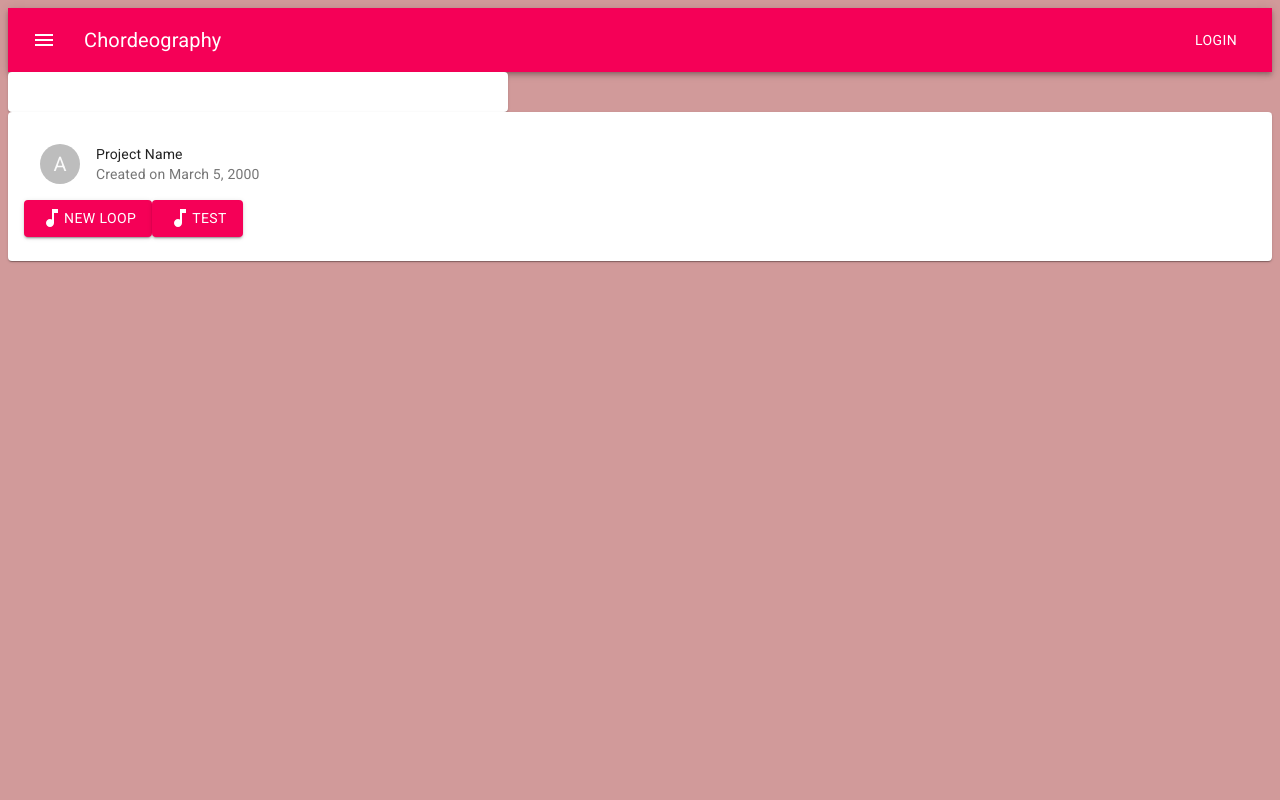
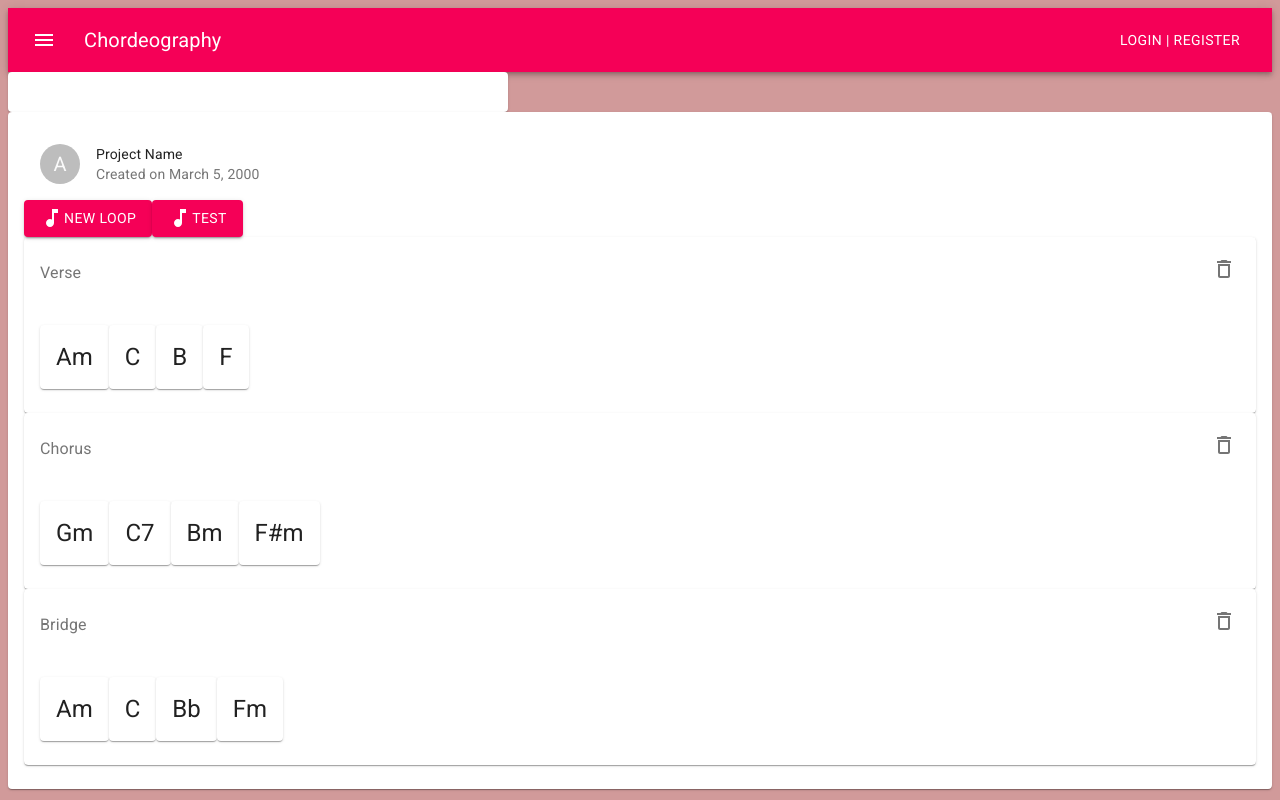
Before and after one commit to DillonNotDylan/COP4331-BigProject, a React (Create React App) app: page / in a window 1280 px wide. Built offline with nearby package versions, Linux system fonts and the light colour scheme.

Commit message:
Formatting changes

```diff
--- a/src/components/Looper/LoopBox.js
+++ b/src/components/Looper/LoopBox.js
@@ -37,7 +37,7 @@ const loopTemp = [
 
 
 const LoopBox = () => {
-	const [currProj, setProj] = useState([])
+	const [currProj, setProj] = useState(loopTemp)
 
 	// At the moment, this useEffect will undisirably reset changes to the website,
 	// In the future, we'll need this to set the stage for changes
@@ -49,6 +49,7 @@ const LoopBox = () => {
 	const addNewLoop = () => {
 		console.log("in here")
 		let temp = [...currProj]
+		// let temp = currProj
 		let len = temp.length
 		temp.push(
 			{
@@ -62,7 +63,16 @@ const LoopBox = () => {
 		setProj(temp)
 	}
 
+	const deleteLoop = (index) => {
+		console.log("In delete loop")
+		let temp = [...currProj]
 
+		if (index === -1)
+			return
+
+		temp.splice(index, 1)
+		setProj(temp)
+	}
 
 
 	return (
@@ -89,10 +99,12 @@ const LoopBox = () => {
 
 						<Grid container direction="column">
 							{
-								currProj.map((loop) => {
+								// Th
+								// 0 1 2 3 4 etc
+								currProj.map((loop, index) => {
 									return (
 										<Grid item>
-											<ProgLoop loopData={loop}/>
+											<ProgLoop loopData={loop} id={index} deleteLoop={deleteLoop}/>
 										</Grid>
 									)
 								})
--- a/src/components/Looper/ProgLoop.js
+++ b/src/components/Looper/ProgLoop.js
@@ -9,26 +9,29 @@ import {
 import { DeleteOutlined } from '@material-ui/icons'
 import { Chordbox } from './Chordbox'
 
-const ProgLoop = (props) => {
+const ProgLoop = ({loopData, id, deleteLoop}) => {
+	// const [title, setTitle] = useState("")
 	return (
 		<div>
 			<Card>
 				<Card>
 					<CardHeader
 						action={
-							<IconButton>
+							<IconButton
+								onClick={() => deleteLoop(id)}
+							>
 								<DeleteOutlined />
 							</IconButton>
 						}
 
-						subheader={props.loopData.name}
+						subheader={loopData.name}
 
 					/>
 
 					<CardContent>
 						<Grid container>
 							{
-								props.loopData.chords.map(singleChord =>
+								loopData.chords.map(singleChord =>
 									{
 										return (
 											<Grid item>
--- a/src/components/NavBar.js
+++ b/src/components/NavBar.js
@@ -33,7 +33,7 @@ const NavBar = () => {
 				<Typography variant="h6" className={classes.title}>
 					Chordeography
 				</Typography>
-				<Button color="inherit">Login</Button>
+				<Button color="inherit">Login | Register</Button>
 			</Toolbar>
 		</AppBar>
 	)
```
